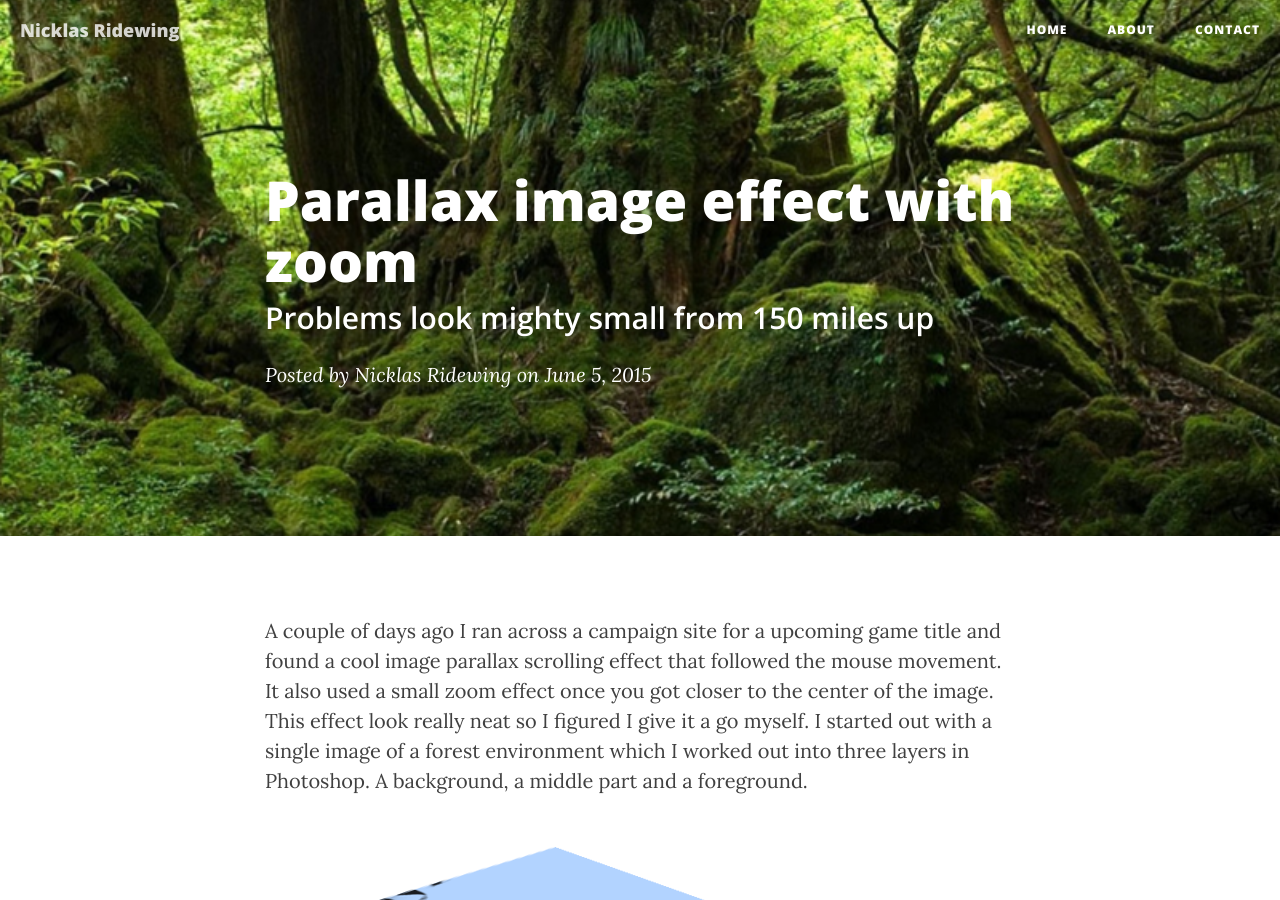
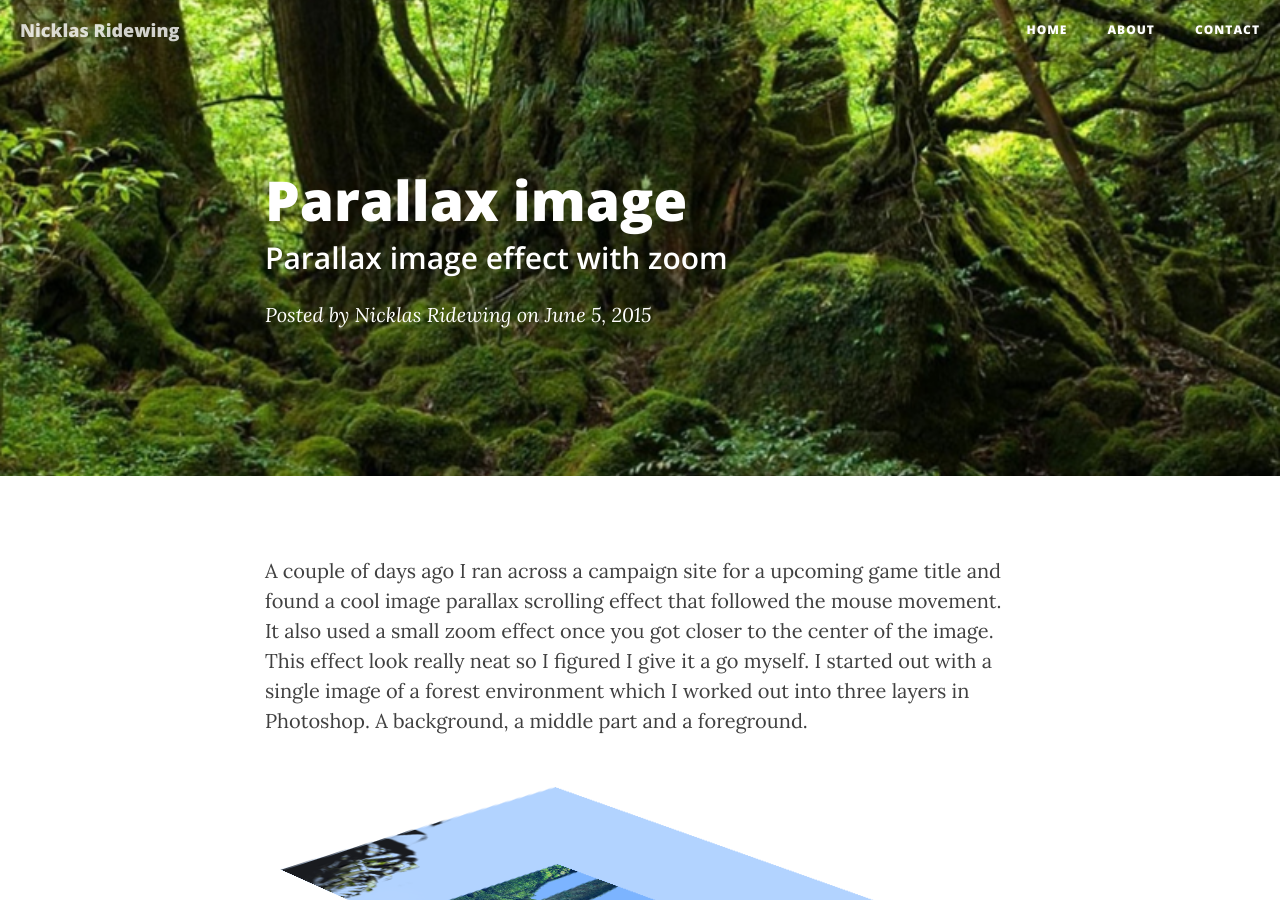
Before and after one commit to ridewing/ridewing.github.io, a Jekyll site: the page built from _posts/2015-06-05-parallax-image.markdown, in a window 1280 px wide and 900 px high. Built offline with Jekyll 4.4.1, drawn with Linux system fonts in a browser that asks for light colours; nearby versions of some CDN libraries.

Commit message:
Updated parallax post

```diff
--- a/_posts/2015-06-05-parallax-image.markdown
+++ b/_posts/2015-06-05-parallax-image.markdown
@@ -1,7 +1,7 @@
 ---
 layout:     post
-title:      "Parallax image effect with zoom"
-subtitle:   "Problems look mighty small from 150 miles up"
+title:      "Parallax image"
+subtitle:   "Parallax image effect with zoom"
 date:       2015-06-05 12:31:00
 author:     "Nicklas Ridewing"
 header-img: "img/post-images/parallax-header.png"
```
